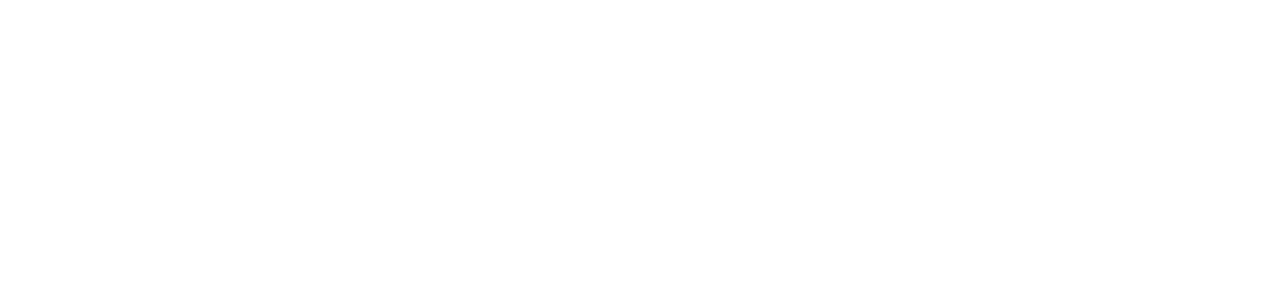
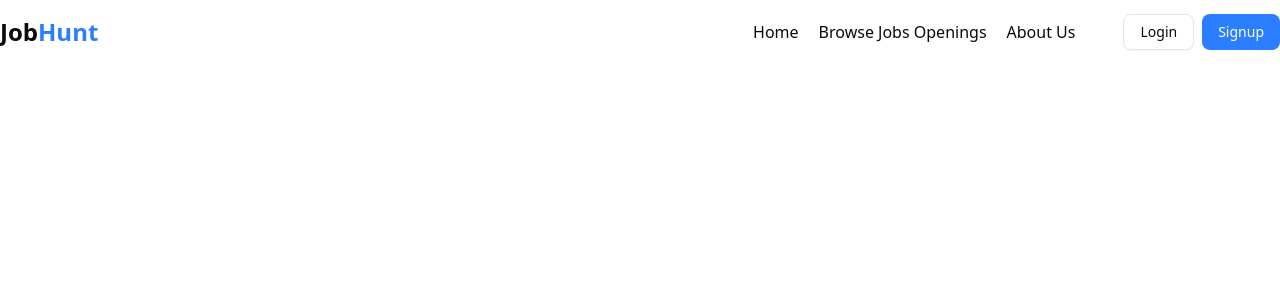
Before and after one commit to mpsinghji/JobHunt, a React (Vite) app in the folder Frontend/: page /aboutus in a window 1280 px wide. Before the commit this address had no page. Shown: the top 300 px of the page. Built offline with nearby package versions, Linux system fonts and the light colour scheme.

Commit message:
minor fix

```diff
--- a/Frontend/src/App.jsx
+++ b/Frontend/src/App.jsx
@@ -8,6 +8,7 @@
 import Browse from "./components/shared/Browse";
 import Profile from "./components/profile/Profile";
 import About from "./components/shared/About";
+import AboutUs from "./components/shared/AboutUs";
 
 const App = () => {
   return (
@@ -21,6 +22,7 @@
         <Route path="/description/:id" element={<JobDescription />} />
         <Route path="/browse" element={<Browse />} />
         <Route path="/about" element={<About />} />
+        <Route path="/aboutus" element={<AboutUs />} />
         <Route path="/profile" element={<Profile />} />
       </Routes>
     </Router>
--- a/Frontend/src/components/shared/AboutUs.jsx
+++ b/Frontend/src/components/shared/AboutUs.jsx
@@ -1,8 +1,11 @@
 import React from 'react'
+import Navbar from './Navbar'
 
 const AboutUs = () => {
   return (
-    <div>AboutUs</div>
+    <div>
+      <Navbar/>
+    </div>
   )
 }
 
--- a/Frontend/src/components/shared/Navbar.jsx
+++ b/Frontend/src/components/shared/Navbar.jsx
@@ -53,8 +53,8 @@
               {/* <li><Link to="/browse">Browse</Link></li> */}
               {!user && (
                 <>
-                  {/* <li><Link to="/aboutus">About Us</Link></li> */}
-                  <li><Link to="/about">About the Developer</Link></li>
+                  <li><Link to="/aboutus">About Us</Link></li>
+                  {/* <li><Link to="/about">About the Developer</Link></li> */}
                 </>
               )}
             </ul>
```
Also changed, not shown: 1 other file (tests, documents, lock files or other folders).
